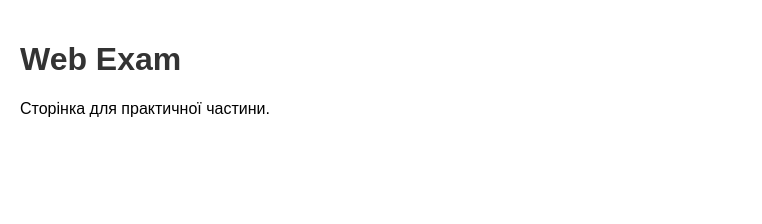
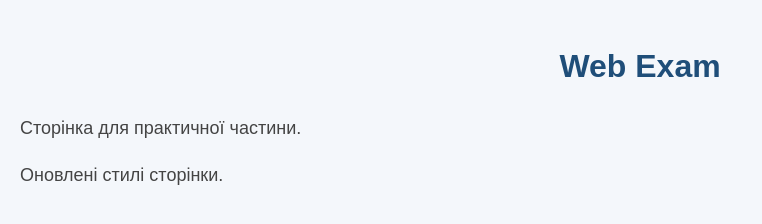
Before and after one commit to NazariiKhavruk/web-exam, a plain HTML site: page index.html in a window 1280 px wide. Shown: the whole page, without its empty margins (0-762 px from the left). Drawn offline with Linux system fonts and the light colour scheme.

Commit message:
Update page styles

```diff
--- a/index.html
+++ b/index.html
@@ -9,5 +9,6 @@
 <body>
   <h1>Web Exam</h1>
   <p>Сторінка для практичної частини.</p>
+  <p>Оновлені стилі сторінки.</p>
 </body>
 </html>
--- a/style.css
+++ b/style.css
@@ -2,8 +2,16 @@ body {
   font-family: Arial, sans-serif;
   margin: 0;
   padding: 20px;
+  background-color: #f4f7fb;
+  line-height: 1.6;
 }
 
 h1 {
-  color: #333;
+  color: #1f4e79;
+  text-align: center;
 }
+
+p {
+  color: #444;
+  font-size: 18px;
+}
```
